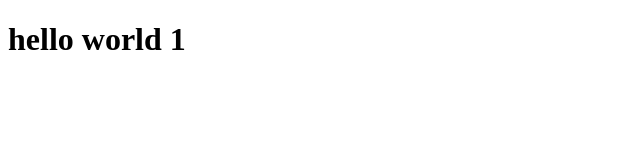
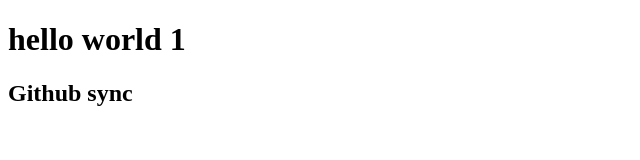
Before and after one commit to Kibrsol/kibreab1, a plain HTML site: page index.html in a window 1280 px wide. Shown: the whole page, without its empty margins (0-640 px from the left). Drawn offline with Linux system fonts and the light colour scheme.

Commit message:
Update index.html
h2 added

```diff
--- a/index.html
+++ b/index.html
@@ -8,6 +8,7 @@
 </head>
 <body>
     <h1>hello world 1</h1>
+    <h2>Github sync</h2>
     <script src="index.js"></script>
 </body>
 </html>
```
